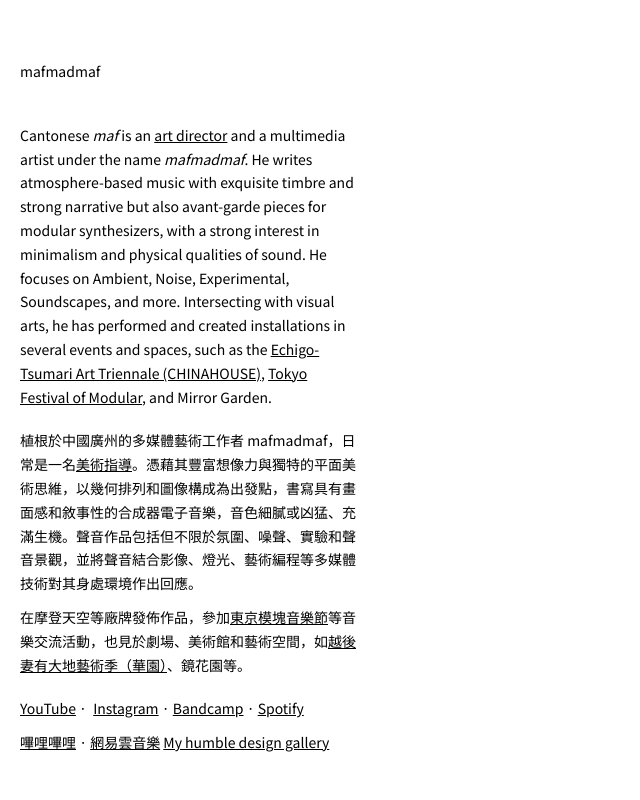
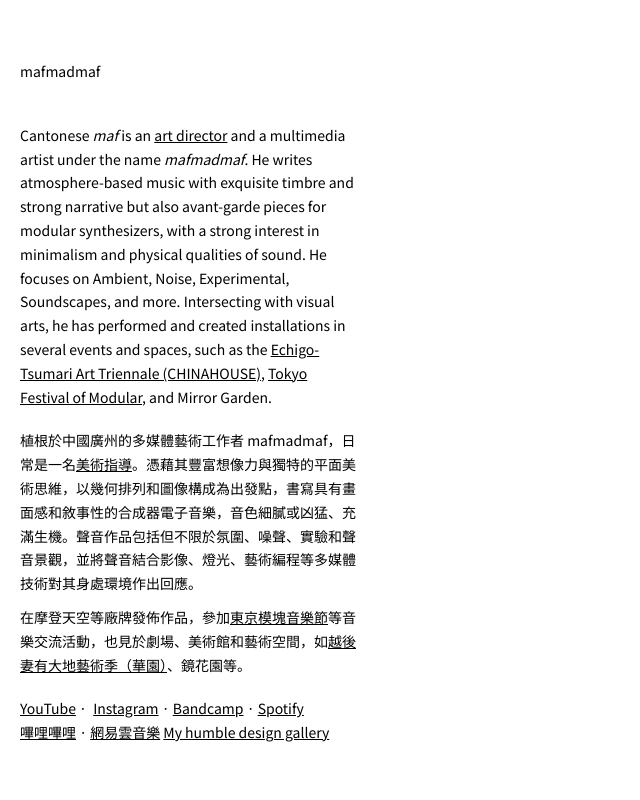
Before and after one commit to BitMob/mafmadmaf.com, a plain HTML site: page index.html in a window 1280 px wide. Shown: the top 800 px of the page, without its empty margins (0-640 px from the left). Drawn offline with Linux system fonts and the light colour scheme; a web font is replaced by a local one.

Commit message:
Update index.html

```diff
--- a/index.html
+++ b/index.html
@@ -58,7 +58,7 @@
         <a href="https://www.youtube.com/channel/UCd3_Sb2nGt26E9VuSqzl-0w/videos">YouTube</a>&nbsp;·&nbsp;
         <a href="https://www.instagram.com/mafmadmaf/">Instagram</a>&nbsp;·&nbsp;<a
           href="https://mafmadmaf.bandcamp.com">Bandcamp</a>&nbsp;·&nbsp;<a
-          href="https://open.spotify.com/artist/5LiVBsDhCO16vnfqrAZXV6?si=V4e0XkXyS6OXSw7FlgiNJw">Spotify</a><span></span>
+          href="https://open.spotify.com/artist/5LiVBsDhCO16vnfqrAZXV6?si=V4e0XkXyS6OXSw7FlgiNJw">Spotify</a><br />
 
         <a href="https://space.bilibili.com/91888290/video">嗶哩嗶哩</a>&nbsp;·&nbsp;<a
           href="https://music.163.com/m/artist?id=12443675">網易雲音樂</a></li>
```
